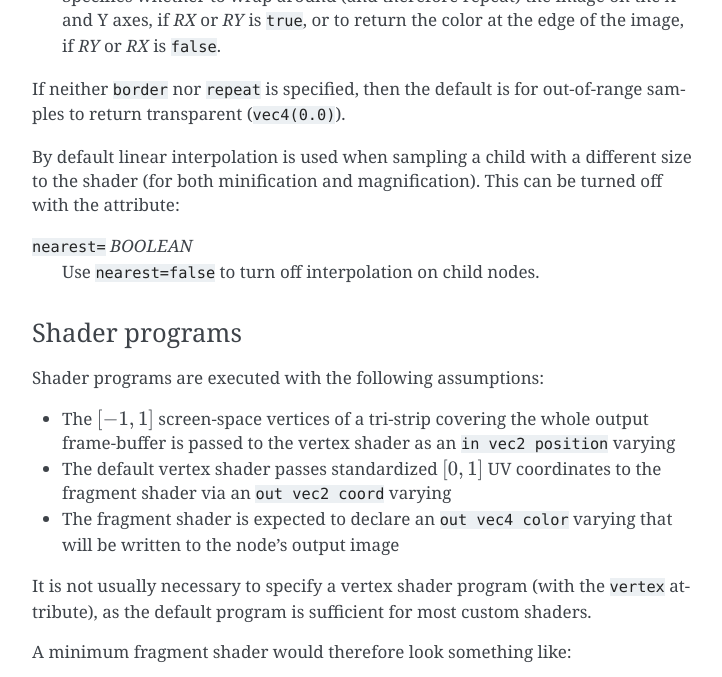
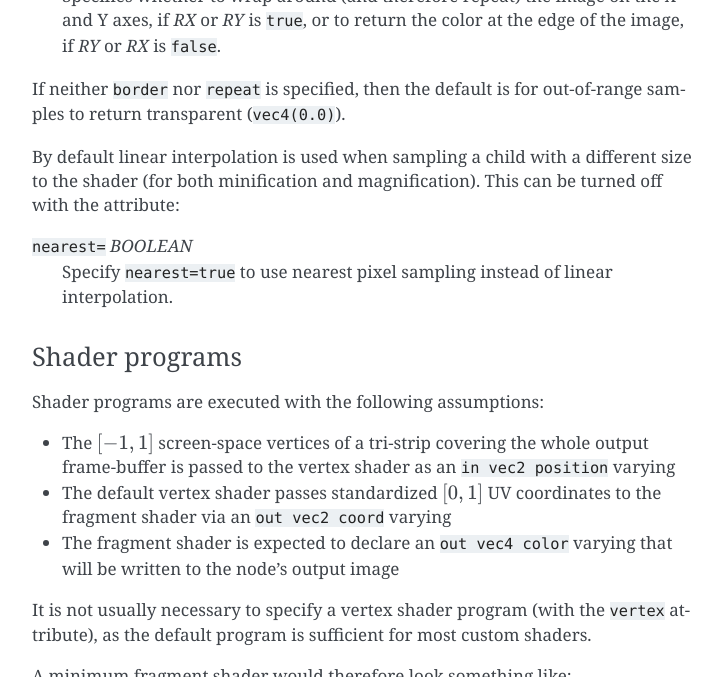
Before and after one commit to jonathanhogg/flitter, a Sphinx documentation site: the page built from docs/shaders.md, in a window 1280 px wide and 900 px high, scrolled down 1175 px, cut to the strip 0-677 px from the top of the window. Shown: the whole strip, without its empty margins (388-1110 px from the left). Built offline with Sphinx 7.4.7, drawn with Linux system fonts in a browser that asks for light colours.

Commit message:
Maybe try and get the documentation correct

```diff
--- a/docs/shaders.md
+++ b/docs/shaders.md
@@ -59,7 +59,8 @@ size to the shader (for both minification and magnification). This can be
 turned off with the attribute:
 
 `nearest=` *BOOLEAN*
-: Use `nearest=false` to turn off interpolation on child nodes.
+: Specify `nearest=true` to use nearest pixel sampling instead of linear
+interpolation.
 
 ### Shader programs
 
```
